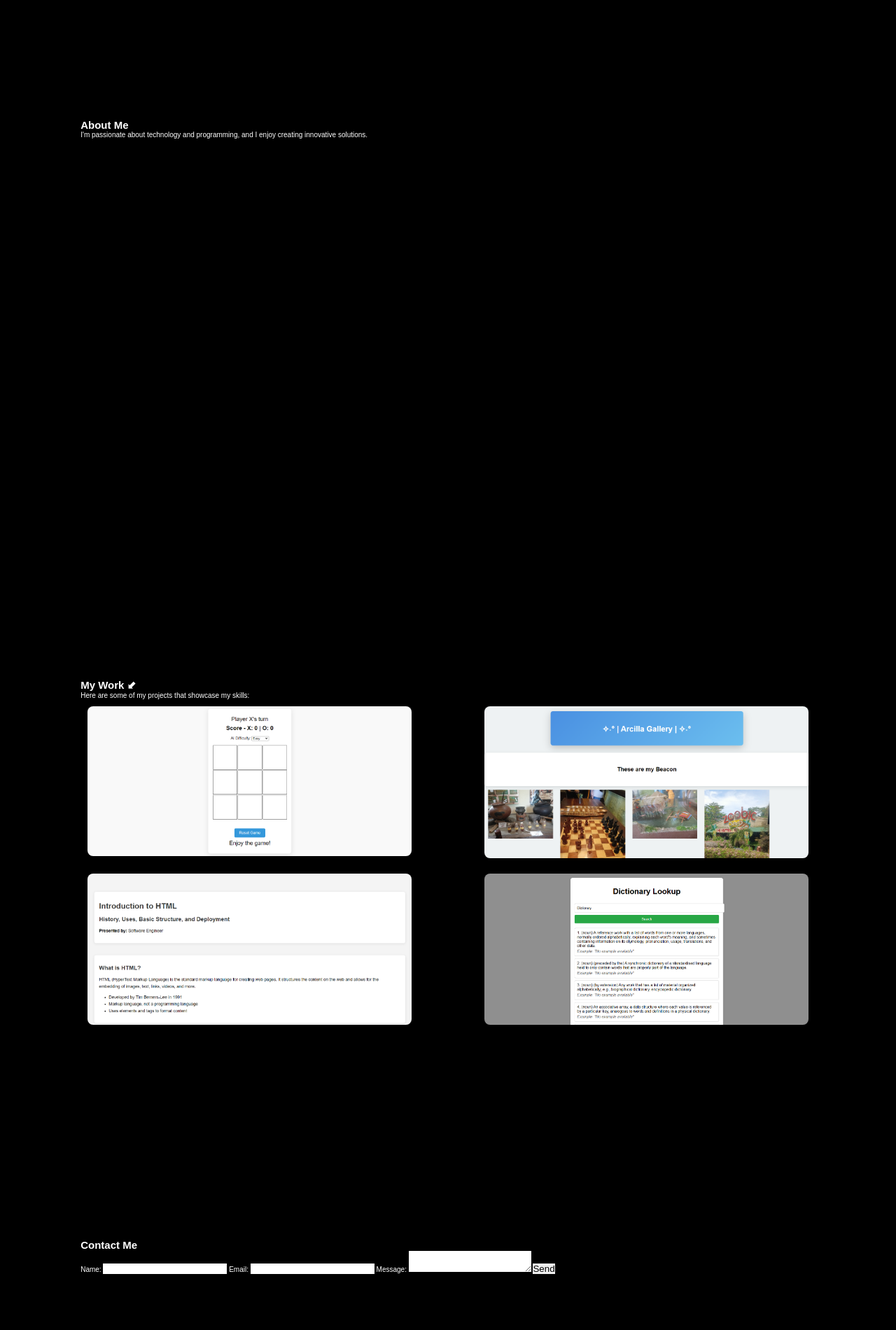
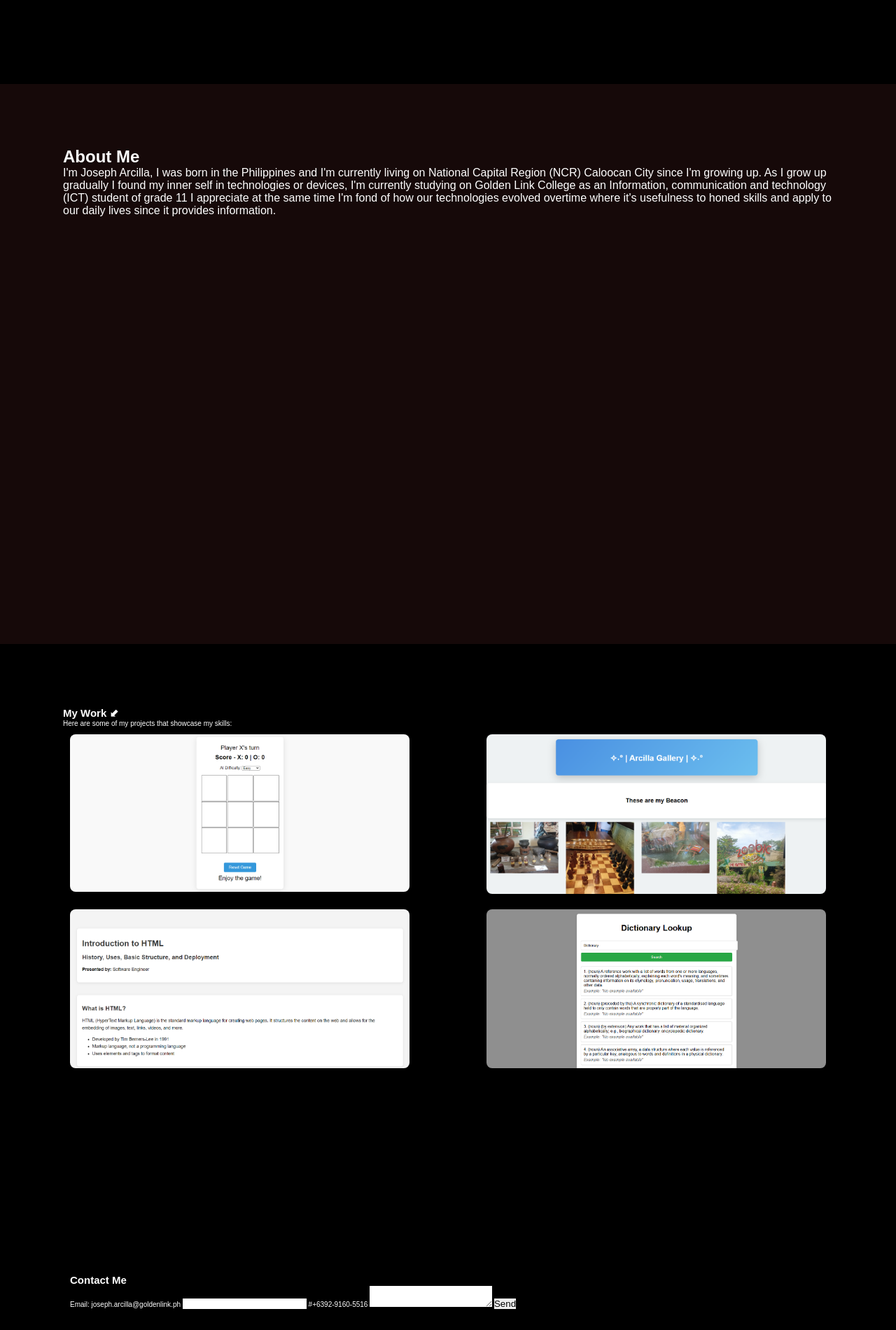
Before and after one commit to ArcillaJoseph/WebPort.Ar, a plain HTML site: page index.html in a window 1280 px wide. Shown: the part 680-2580 px from the top of the page at 70% size. Drawn offline with Linux system fonts and the light colour scheme.

Commit message:
Update
uu

```diff
--- a/index.html
+++ b/index.html
@@ -42,7 +42,11 @@
 <hr>
   <section class="about" id="about">
     <h2>About Me</h2>
-    <p>I'm passionate about technology and programming, and I enjoy creating innovative solutions.</p>
+    <p>I'm Joseph Arcilla, I was born in the Philippines and I'm currently living on National Capital Region (NCR) Caloocan City since I'm growing up.
+      As I grow up gradually I found my inner self in technologies or devices, I'm currently studying on Golden Link College as an Information, communication and technology (ICT) student of grade 11
+      I appreciate at the same time I'm fond of how our technologies evolved overtime
+      where it's usefulness to honed skills and apply to our daily lives since it provides information.
+    </p>
   </section>
 <hr>
 <section class="portfolio" id="portfolio">
@@ -86,17 +90,16 @@
 <div class="hr1">
 <hr>
 </div>
+<div class="lineB">
+  <hr>
+</div>
   <section class="contact" id="contact">
     <h2>Contact Me</h2>
-    <form>
-      <label for="name">Name:</label>
-      <input type="text" id="name" name="name" required>
-      <label for="email">Email:</label>
+      <label for="email">Email: joseph.arcilla@goldenlink.ph</label>
       <input type="email" id="email" name="email" required>
-      <label for="message">Message:</label>
+      <label for="number">#+6392-9160-5516</label>
       <textarea id="message" name="message" required></textarea>
       <button type="submit">Send</button>
-    </form>
   </section>
 
   <script>
--- a/style.css
+++ b/style.css
@@ -64,13 +64,13 @@ header {
 
 .logo::before {
     left: 2px;
-    text-shadow: -2px 0 red;
+    text-shadow: -2px 0 rgb(0, 0, 0);
     animation-duration: 1s;
 }
 
 .logo::after {
     left: -2px;
-    text-shadow: -2px 0 blue;
+    text-shadow: -2px 0 rgb(0, 0, 0);
     animation-duration: 1.2s;
 }
 
@@ -373,6 +373,9 @@ span {
         text-align: center; /* Center text */
     }
 }
+.portfolio{
+    padding: 90px;
+}
 
 .portfolio ul {
     display: flex; /* Use Flexbox */
@@ -479,3 +482,15 @@ span {
 .container:hover .overlay {
     opacity: 1; /* Show overlay on hover */
 }
+.about{
+    padding: 90px;
+    font-size: medium;
+    background-color: #160909;
+}
+.contact{
+    padding: 100px;
+}
+.lineB{
+    color: white;
+    background-color: white;
+}
```
